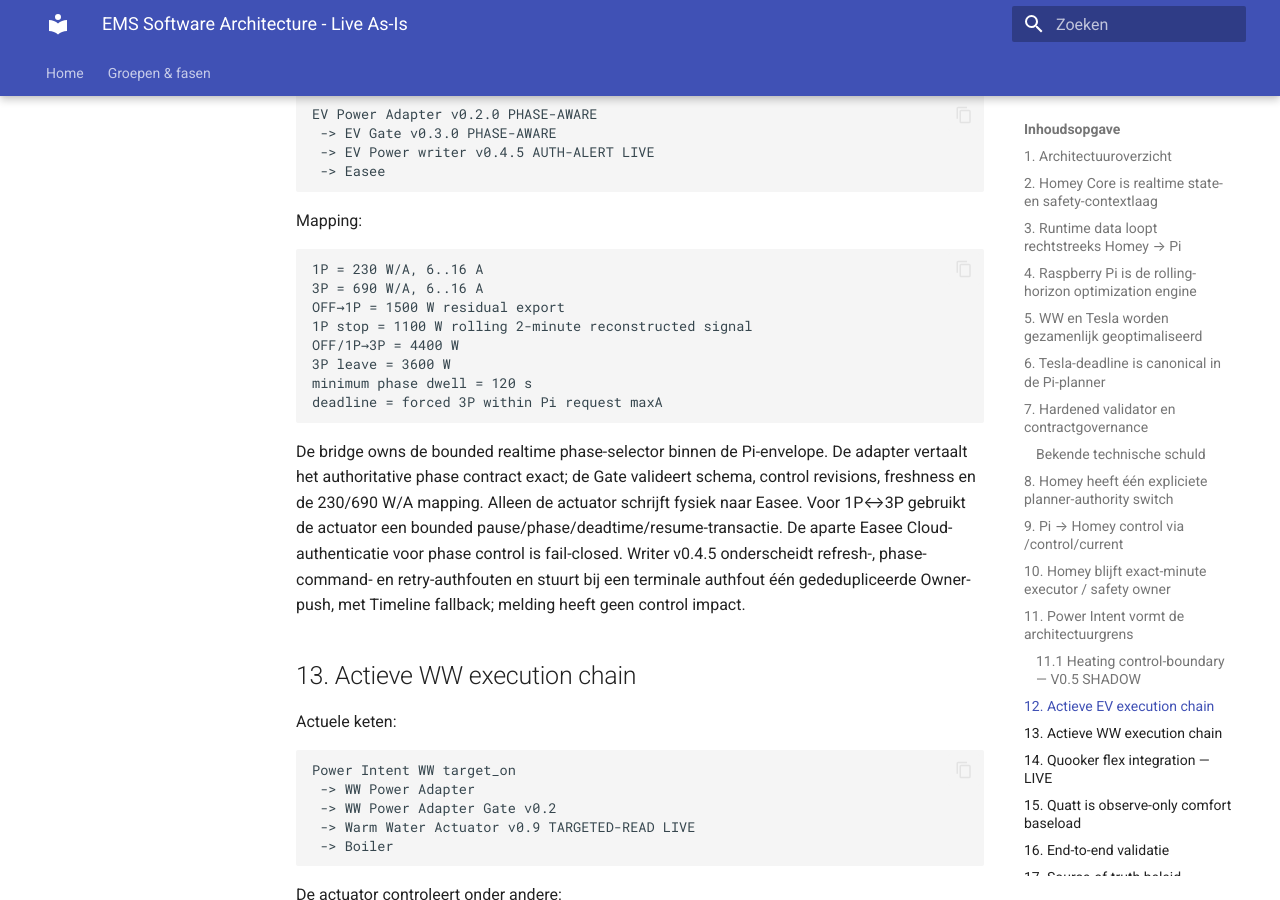
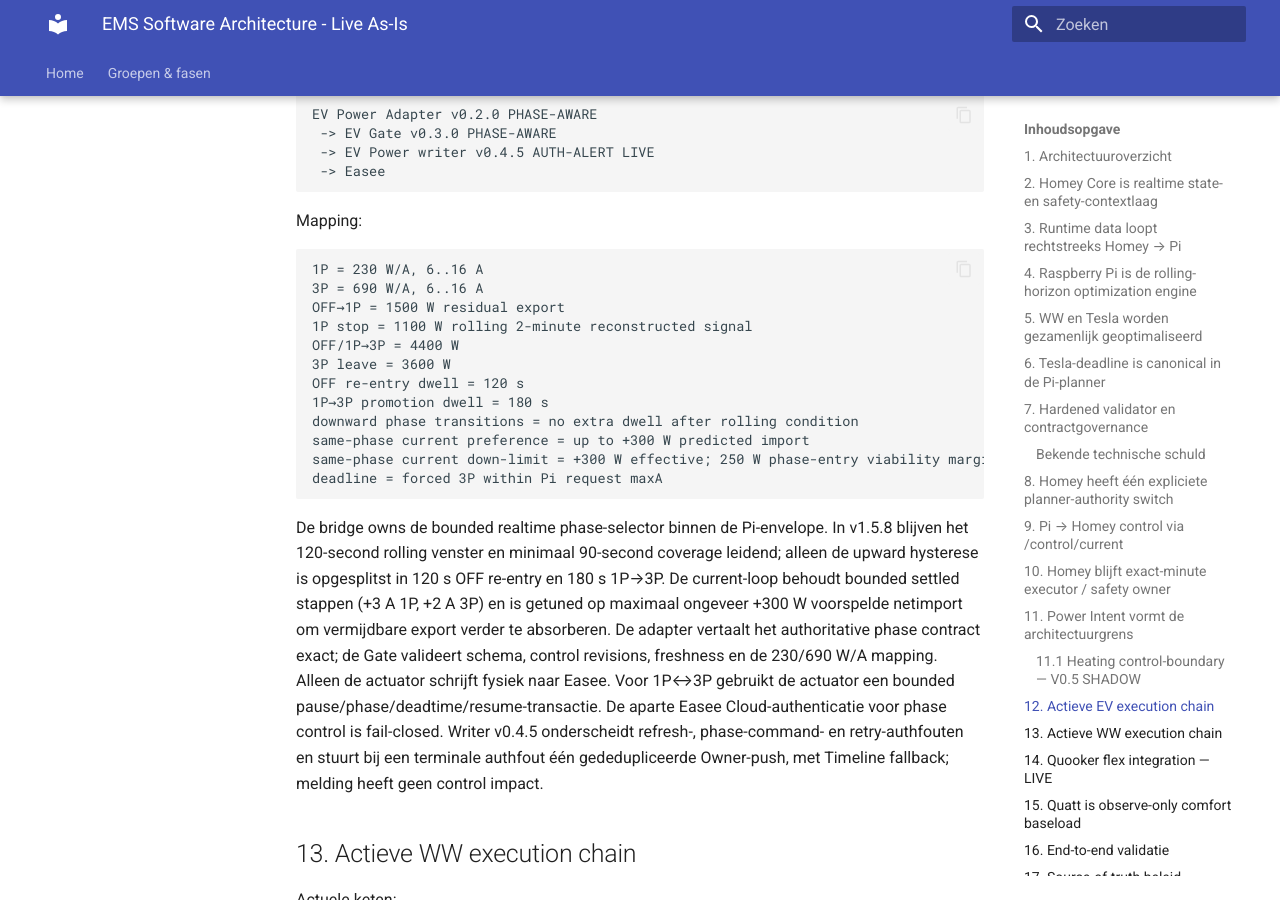
Before and after one commit to OnsKasteeltje/homey-energy-manual, an MkDocs documentation site: the page built from docs/architecture/ems-software-architecture-live.md, in a window 1280 px wide and 900 px high, scrolled down 7065 px. Built offline with MkDocs 1.6.1 and Material for MkDocs 9.7.7, drawn with Linux system fonts in a browser that asks for light colours; some of the changed text lies outside the part shown.

Commit message:
docs(architecture): align live EV bridge with v1.5.8

````diff
--- a/docs/architecture/ems-software-architecture-live.md
+++ b/docs/architecture/ems-software-architecture-live.md
@@ -28,7 +28,7 @@
                          ↓
                /control/current
                          ↓ LAN
-              HOMEY PI BRIDGE v1.5.3
+              HOMEY PI BRIDGE v1.5.8
                          ↓
                  EM2_Power_Intent
                   ↙             ↘
@@ -186,7 +186,7 @@
 
 ## 9. Pi → Homey control via /control/current
 
-De actieve bridge `EM v2 | 20 Power Intent | PI Dynamic Planner Bridge v1.5.3 PHASE-AUTHORITY [READY]` leest:
+De actieve bridge `EM v2 | 20 Power Intent | PI Dynamic Planner Bridge v1.5.8 PRODUCTION TUNED [READY]` leest:
 
 ```text
 http://192.168.1.42:3100/control/current
@@ -299,11 +299,15 @@
 1P stop = 1100 W rolling 2-minute reconstructed signal
 OFF/1P→3P = 4400 W
 3P leave = 3600 W
-minimum phase dwell = 120 s
+OFF re-entry dwell = 120 s
+1P→3P promotion dwell = 180 s
+downward phase transitions = no extra dwell after rolling condition
+same-phase current preference = up to +300 W predicted import
+same-phase current down-limit = +300 W effective; 250 W phase-entry viability margin remains
 deadline = forced 3P within Pi request maxA
 ```
 
-De bridge owns de bounded realtime phase-selector binnen de Pi-envelope. De adapter vertaalt het authoritative phase contract exact; de Gate valideert schema, control revisions, freshness en de 230/690 W/A mapping. Alleen de actuator schrijft fysiek naar Easee. Voor 1P↔3P gebruikt de actuator een bounded pause/phase/deadtime/resume-transactie. De aparte Easee Cloud-authenticatie voor phase control is fail-closed. Writer v0.4.5 onderscheidt refresh-, phase-command- en retry-authfouten en stuurt bij een terminale authfout één gededupliceerde Owner-push, met Timeline fallback; melding heeft geen control impact.
+De bridge owns de bounded realtime phase-selector binnen de Pi-envelope. In v1.5.8 blijven het 120-second rolling venster en minimaal 90-second coverage leidend; alleen de upward hysterese is opgesplitst in 120 s OFF re-entry en 180 s 1P→3P. De current-loop behoudt bounded settled stappen (+3 A 1P, +2 A 3P) en is getuned op maximaal ongeveer +300 W voorspelde netimport om vermijdbare export verder te absorberen. De adapter vertaalt het authoritative phase contract exact; de Gate valideert schema, control revisions, freshness en de 230/690 W/A mapping. Alleen de actuator schrijft fysiek naar Easee. Voor 1P↔3P gebruikt de actuator een bounded pause/phase/deadtime/resume-transactie. De aparte Easee Cloud-authenticatie voor phase control is fail-closed. Writer v0.4.5 onderscheidt refresh-, phase-command- en retry-authfouten en stuurt bij een terminale authfout één gededupliceerde Owner-push, met Timeline fallback; melding heeft geen control impact.
 
 ## 13. Actieve WW execution chain
 
````
